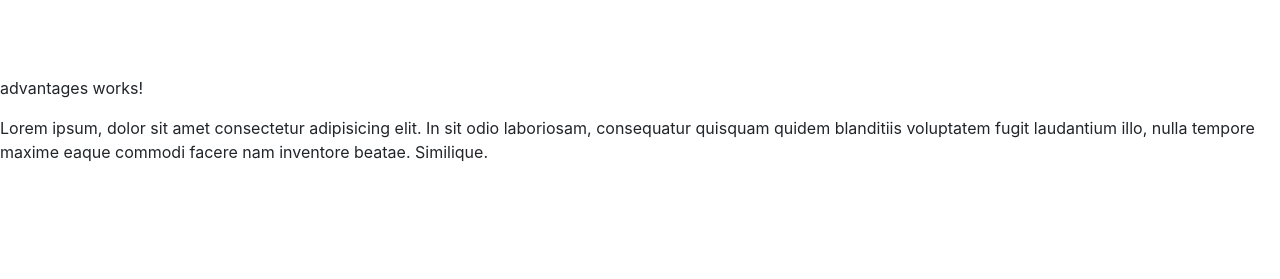
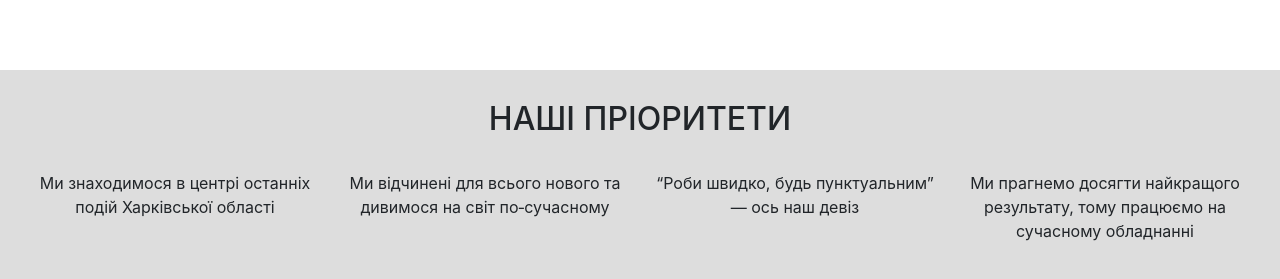
Before and after one commit to AlekseiiKanaiev/angular-olc-project, an Angular app: page /golovna in a window 1280 px wide. Shown: the part 741-1020 px from the top of the page. Before the commit the page ends 905 px from the top, so only its background shows below. Built offline with nearby package versions, Linux system fonts and the light colour scheme; no server answers.

Commit message:
added advantege section

```diff
--- a/src/app/main-page/components/advantages/advantages.component.css
+++ b/src/app/main-page/components/advantages/advantages.component.css
@@ -0,0 +1,18 @@
+.advantage {
+    margin-top: -6px;
+    text-align: center;
+    background-color: #dddddd;
+    -webkit-background-size: cover;
+            background-size: cover;
+    height: 300px; }
+.advantage-header {
+    text-align: center;
+    text-transform: uppercase;
+    margin-top: 30px;
+    margin-bottom: 20px; }
+.advantage-item {
+    margin-top: 5px;
+    margin-bottom: 5px; }
+.advantage .advantage-content {
+    padding-right: 20px;
+    padding-left: 20px; }
--- a/src/app/main-page/components/advantages/advantages.component.html
+++ b/src/app/main-page/components/advantages/advantages.component.html
@@ -1,6 +1,46 @@
-<p>
-  advantages works!
-</p>
-<div>
-  Lorem ipsum, dolor sit amet consectetur adipisicing elit. In sit odio laboriosam, consequatur quisquam quidem blanditiis voluptatem fugit laudantium illo, nulla tempore maxime eaque commodi facere nam inventore beatae. Similique.
+<div class="container-fluid advantage">
+    <div class="row">
+        <div class="col advantage-header">
+            <h2>
+              <div *ngIf="isUkr; then thenBlockHeader else elseBlockHeader"></div>
+              <ng-template #thenBlockHeader>
+                  наші пріоритети
+              </ng-template>
+              <ng-template #elseBlockHeader>
+                  наши приоритеты
+              </ng-template>
+            </h2>
+        </div>
+    </div>
+    <div class="row advantage-content">
+        <div *ngIf="isUkr; then thenBlock else elseBlock"></div>
+        <ng-template #thenBlock>
+            <div class="col-12 col-sm-3 advantage-item">
+                Ми знаходимося в центрі останніх подій Харківської&#160;області
+            </div>
+            <div class="col-12 col-sm-3 advantage-item">
+                Ми відчинені для всього нового та дивимося на світ по&#8209;сучасному
+            </div>
+            <div class="col-12 col-sm-3 advantage-item">
+                “Роби швидко, будь пунктуальним” — ось наш девіз
+            </div>
+            <div class="col-12 col-sm-3 advantage-item">
+                Ми прагнемо досягти найкращого результату, тому працюємо на сучасному обладнанні
+            </div>
+        </ng-template>
+        <ng-template #elseBlock>
+            <div class="col-12 col-sm-3 advantage-item">
+                Мы находимся в центре последних событий Харьковской&#160;области
+            </div>
+            <div class="col-12 col-sm-3 advantage-item">
+                Мы открыты для всего нового и современно смотрим на мир
+            </div>
+            <div class="col-12 col-sm-3 advantage-item">
+                “Делай быстро, будь пунктуальным” — вот наш девиз
+            </div>
+            <div class="col-12 col-sm-3 advantage-item">
+                Мы хотим достичь лучшего результата, поэтому работаем на современном оборудовании
+            </div>
+        </ng-template>
+    </div>
 </div>
```
